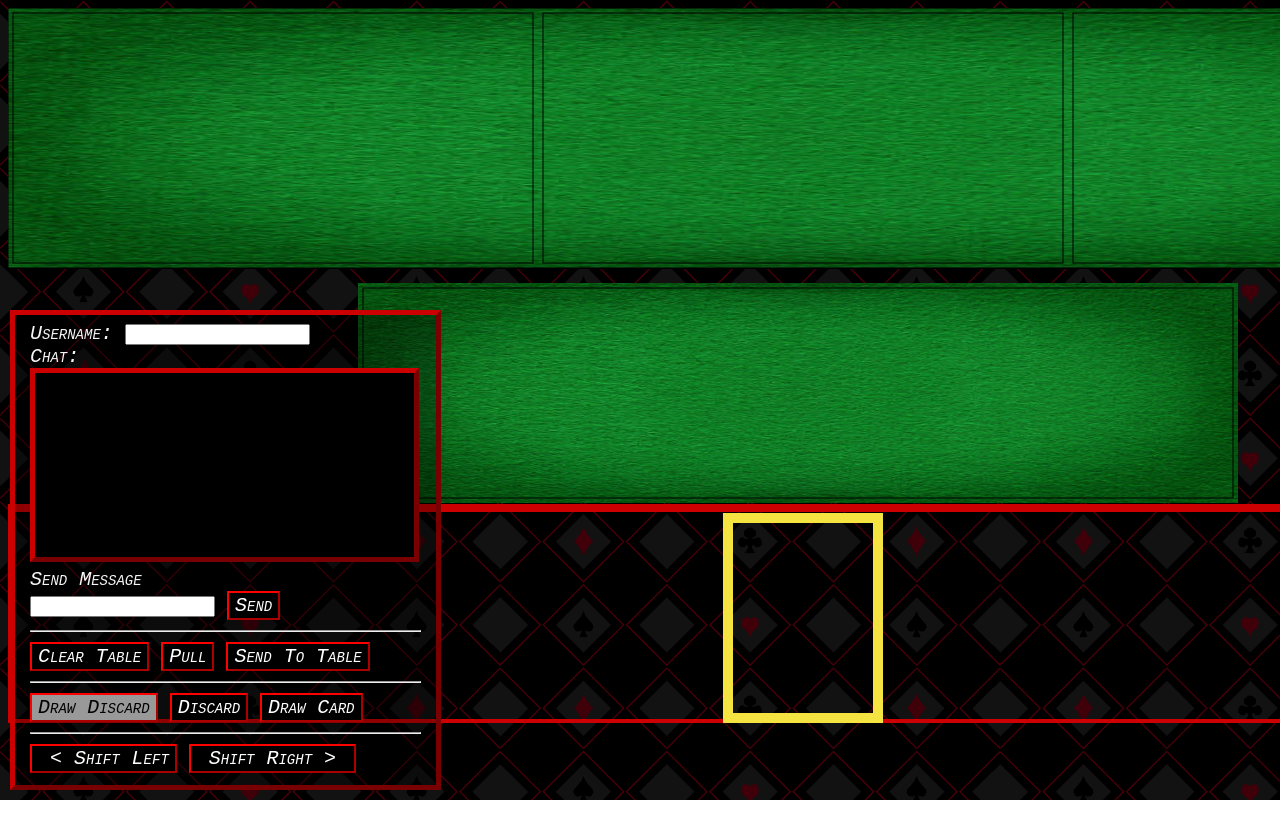
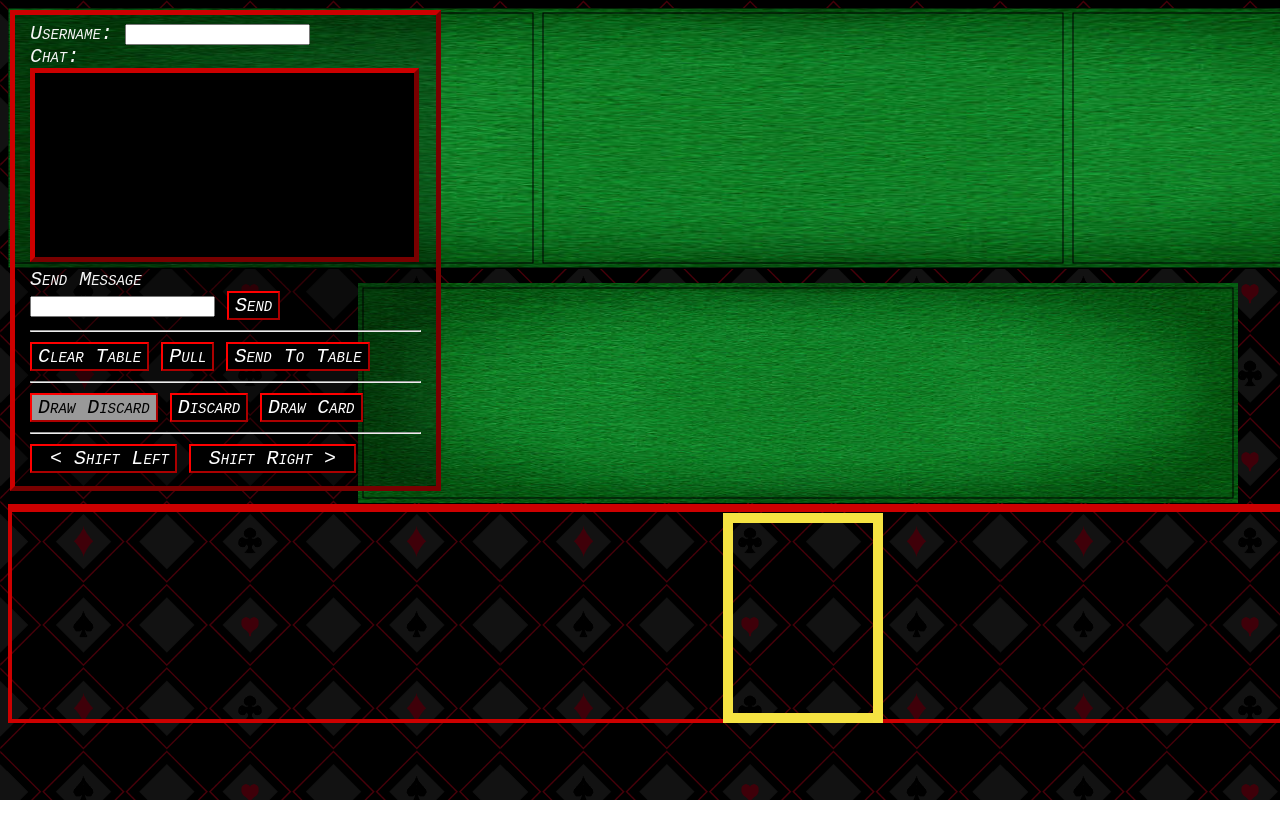
Before and after one commit to MirrorCub3/CardWebAppSessions, a website: page public/views/player.html in a window 1280 px wide. Shown: the top 838 px of the page. Drawn offline with nearby package versions, Linux system fonts and the light colour scheme; no server answers.

Commit message:
Update altPlayer.css

```diff
--- a/public/views/altPlayer.css
+++ b/public/views/altPlayer.css
@@ -51,7 +51,7 @@ div {
 
 section{
     position: fixed;
-    bottom: 10px;
+    top: 10px;
     border:#cc0000 5px outset;
     color:whitesmoke;
     float: left;
```
